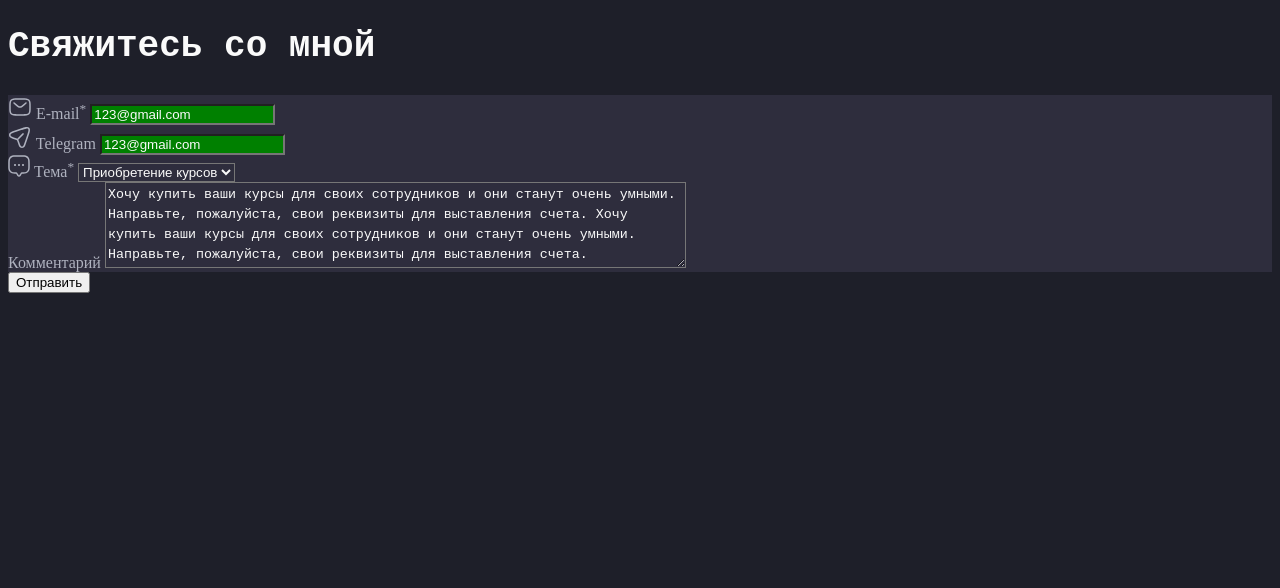
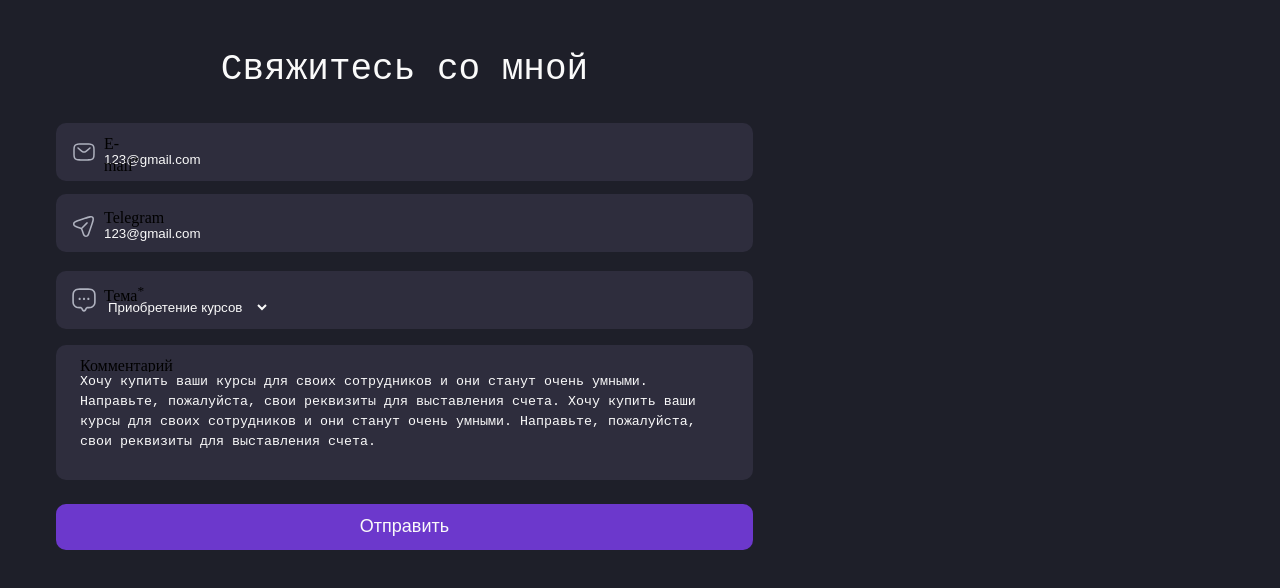
Before and after one commit to gribomen/my-home-work-for-purples-school, a plain HTML site: page 2 - PurpleForm/index.html in a window 1280 px wide. Drawn offline with Linux system fonts and the light colour scheme.

Commit message:
По баловался с потоком документа

```diff
--- a/2 - PurpleForm/index.html
+++ b/2 - PurpleForm/index.html
@@ -7,33 +7,39 @@
     <link rel="stylesheet" href="./styles/style.css">
     <title>Demo</title>
 </head>
+
 <body>
     <main>
         <h1>Свяжитесь со мной</h1>
         <form action="#">
-            <div>
+            <div class="input_email">
                 <img src="./images/message.svg" alt="иконка конверта">
-                <label for="email" >E-mail<sup>*</sup></label>
                 <input type="email" id="email" value="123@gmail.com" required>
+                <label for="email">E-mail<sup>*</sup></label>
+
             </div>
-            <div>
+            <div class="input_telegram">
                 <img src="./images/telegram.svg" alt="иконка конверта">
+                <input type="telegram" id="teleg ram" value="123@gmail.com" required>
                 <label for="telegram">Telegram</label>
-                <input type="telegram" id="teleg ram" value="123@gmail.com" required>
+
             </div>
-            <div>
+            <div class="input_topic">
                 <img src="./images/vector.svg" alt="иконка конверта">
-                <label for="topic">Тема<sup>*</sup></label>
                 <select name="topic" id="topic">
                     <option value="courses">Приобретение курсов</option>
                 </select>
+                <label for="topic">Тема<sup>*</sup></label>
+
             </div>
-            <div>
+            <div class="textarea_text">
                 <label for="text">Комментарий</label>
-                <textarea name="text" id="text" rows="4" cols="70">Хочу купить ваши курсы для своих сотрудников и они станут очень умными. Направьте, пожалуйста, свои реквизиты для выставления счета. Хочу купить ваши курсы для своих сотрудников и они станут очень умными. Направьте, пожалуйста, свои реквизиты для выставления счета.</textarea>
+                <textarea name="text" id="text" rows="4"
+                    cols="70">Хочу купить ваши курсы для своих сотрудников и они станут очень умными. Направьте, пожалуйста, свои реквизиты для выставления счета. Хочу купить ваши курсы для своих сотрудников и они станут очень умными. Направьте, пожалуйста, свои реквизиты для выставления счета.</textarea>
             </div>
             <button type="submit">Отправить</button>
         </form>
     </main>
 </body>
+
 </html>
--- a/2 - PurpleForm/styles/style.css
+++ b/2 - PurpleForm/styles/style.css
@@ -2,21 +2,16 @@ body {
     background: #1E1F29;
 }
 
-label {
-    color: #AFB2BF;
-}
-
-div {
-    /* background-color: #FF0000; */
-    background: #2E2D3D;
-}
-
 h1 {
     font-family: 'Andale Mono', monospace;
-    color: #FAFAFA;
+    font-weight: 400;
     font-size: 36px;
-    line-height: 1.3;
-    font-weight: 700;
+    line-height: 120%;
+    text-align: center;
+    color: #fafafa;
+    width: 527px;
+    height: 43px;
+    margin: 48px 0px 32px 133px;
 }
 
 input,
@@ -24,17 +19,160 @@ select,
 textarea {
     background-color: #2E2D3D;
     color: #FAFAFA;
-
 }
 
 textarea {
     line-height: 1.5;
 }
 
-input:valid{
+input{
+    background: #2e2d3d;
+}
+.input_email, .input_telegram, .input_topic, .textarea_text{
+    border-radius: 10px;
+    width: 697px;
+    height: 58px;
+    background: #2e2d3d;
+    position: relative;
+}
+
+.input_email{
+    margin-bottom: 13px;
+    margin-left: 48px;
+    margin-right: 48px;
+}
+
+.input_email img label input{
+    position: absolute;
+}
+
+.input_email img {
+    width: 24px;
+    height: 24px;
+    position: absolute;
+    margin: 17px 8px 17px 16px;
+}
+
+.input_email label {
+    width: 40px;
+    height: 14px;
+    position: absolute;
+    margin: 12px 0px 32px 48px;
+}
+
+.input_email input {
+    width: 114px;
+    height: 19px;
+    padding: 0px;
+    border: none;
+    position: absolute;
+    margin: 27px 0px 12px 48px;
+}
+
+.input_telegram{
+    margin-bottom: 19px;
+    margin-left: 48px;
+    margin-right: 48px;
+}
+
+.input_telegram img {
+    position: absolute;
+    width: 24px;
+    height: 24px;
+    margin: 20px 8px 14px 16px;
+}
+
+.input_telegram label {
+    position: absolute;
+    width: 50px;
+    height: 14px;
+    margin: 15px 0px 29px 48px;
+}
+
+.input_telegram input {
+    width: 114px;
+    height: 19px;
+    padding: 0px;
+    border: none;
+    position: absolute;
+    margin: 30px 0px 9px 48px;
+}
+
+.input_topic {
+    margin-bottom: 16px;
+    margin-left: 48px;
+    margin-right: 48px;
+}
+
+.input_topic img {
+    position: absolute;
+    width: 24px;
+    height: 24px;
+    margin: 17px 8px 17px 16px;
+}
+
+.input_topic label {
+    position: absolute;
+    width: 32px;
+    height: 14px;
+    margin: 12px 0px 32px 48px;
+}
+
+.input_topic select {
+    width: 100%;
+    width: 166px;
+    height: 19px;
+    padding: 0px 0px 0px 0px;
+    border: none;
+    position: absolute;
+    margin: 27px 0px 12px 48px;
+}
+
+.textarea_text{
+    width: 697px;
+    height: 135px;
+    margin-bottom: 24px;
+    margin-left: 48px;
+    margin-right: 48px;
+}
+
+.textarea_text label {
+    position: absolute;
+    width: 77px;
+    height: 14px;
+    margin: 12px 0px 1px 24px;
+}
+
+.textarea_text textarea {
+    padding: 0px 0px 0px 0px;
+    width: 649px;
+    height: 96px;
+    border: none;
+    position: absolute;
+    margin: 27px 24px 12px 24px;
+    resize: none;
+}
+
+[type = "submit"]{
+    padding: 0;
+    border: none;
+    border-radius: 10px;
+    margin: 0px 0px 48px 48px;
+    width: 697px;
+    height: 46px;
+    background: #6c38cc;
+    font-family: "Fira Sans", sans-serif;
+    font-weight: 400;
+    font-size: 18px;
+    line-height: 120%;
+    text-align: center;
+    color: #fafafa;
+}
+
+/* input:valid{
     background-color: green;
 }
 
 input:invalid {
     background-color: red
-}
+} */
```
